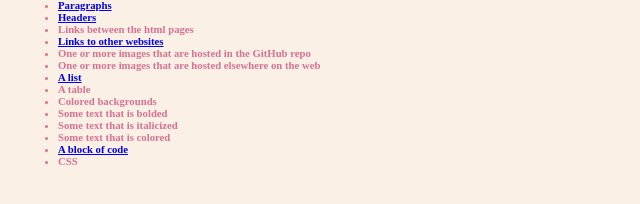
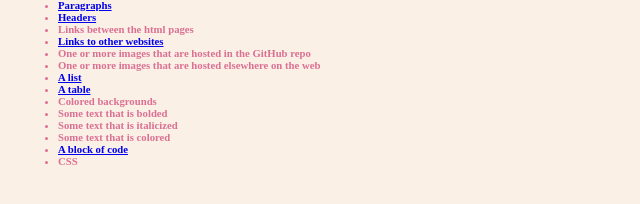
Before and after one commit to mmh9xx/mmh9xx.github.io, a plain HTML site: page index.html in a window 1280 px wide. Shown: the part 110-314 px from the top of the page, 0-640 px from the left. Drawn offline with Linux system fonts and the light colour scheme.

Commit message:
Update index.html

```diff
--- a/index.html
+++ b/index.html
@@ -17,7 +17,7 @@
   <li>One or more images that are hosted in the GitHub repo</li>
   <li>One or more images that are hosted elsewhere on the web</li>
   <li><a href="headersandlists.html" target="_blank">A list</a></li>
-  <li>A table</li>
+  <li><a href="table.html" target="_blank">A table</a></li>
   <li>Colored backgrounds</li>
   <li>Some text that is bolded</li>
   <li>Some text that is italicized</li>
```
